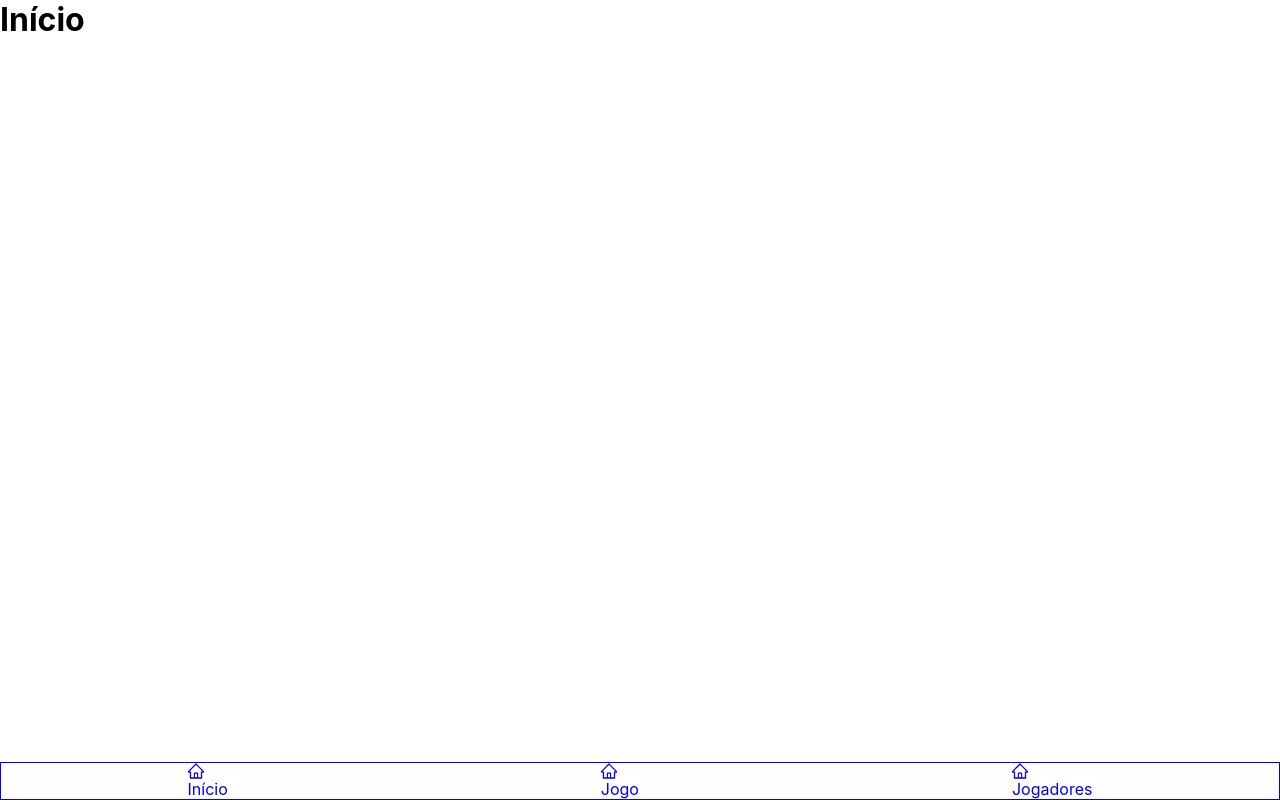
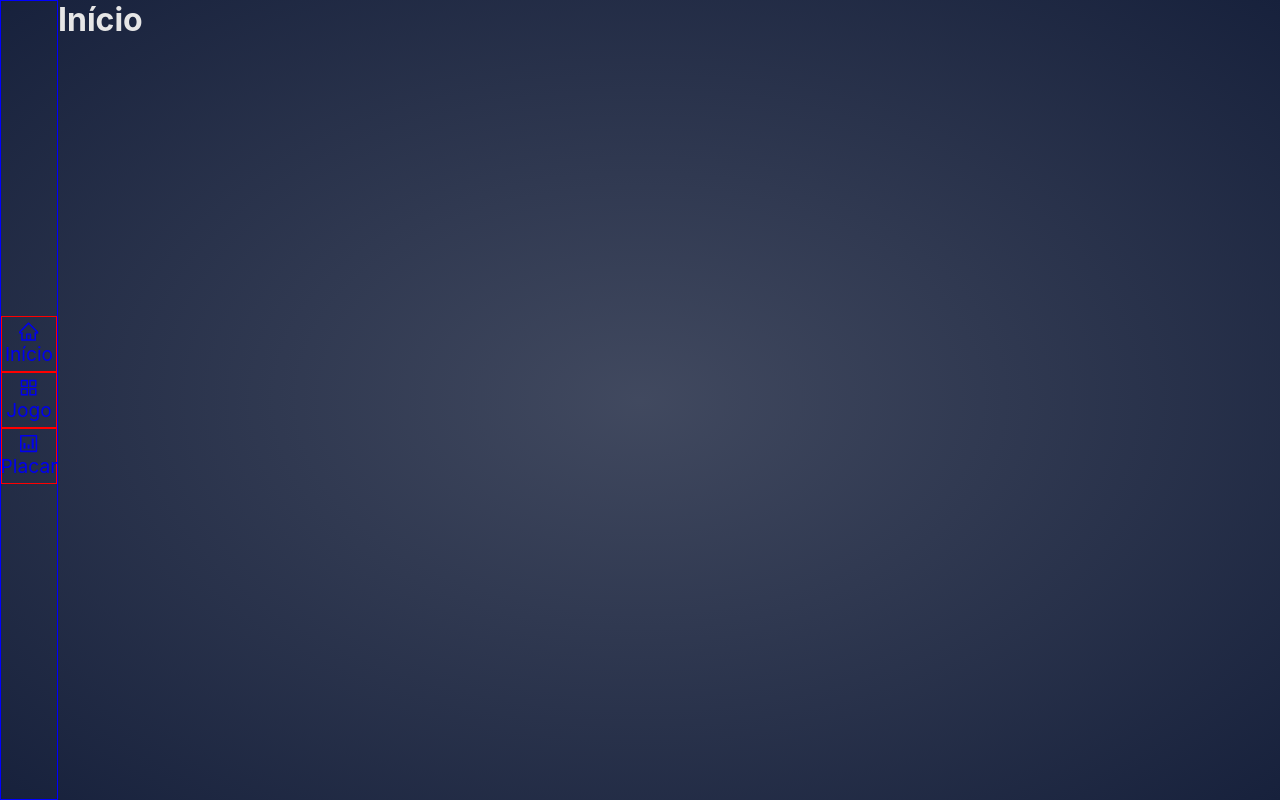
Before and after one commit to jposawa/showEnclave, a React (Vite) app: page / in a window 1280 px wide. Built offline with nearby package versions, Linux system fonts and the light colour scheme.

Commit message:
Iniciando design

```diff
--- a/src/App.css
+++ b/src/App.css
@@ -6,6 +6,8 @@
   left: 0;
   display: flex;
   flex-direction: column;
+  background: radial-gradient(rgba(23,33,60,0.82), rgba(23,33,60,1));
+  color: var(--corTextoPrincipal);
 }
 
 .corpoSite>main {
@@ -19,3 +21,19 @@
   width: 100%;
   order: 2;
 }
+
+@media screen and (min-width:1200px) {
+  .corpoSite {
+    flex-direction: row;
+  }
+
+  .corpoSite>main {
+    order: 2;
+  }
+
+  .corpoSite>nav {
+    width: auto;
+    height: 100%;
+    order: 1;
+  }
+}
--- a/src/components/Menu/index.jsx
+++ b/src/components/Menu/index.jsx
@@ -1,5 +1,5 @@
 import React from "react";
-import {HomeOutlined} from "@ant-design/icons";
+import {HomeOutlined, AppstoreOutlined, ProjectOutlined} from "@ant-design/icons";
 import {Link} from "react-router-dom";
 
 import styles from "./styles.module.css";
@@ -7,17 +7,19 @@ import styles from "./styles.module.css";
 export default function Menu() {
   return (
     <nav className={styles.menu}>
+      <Link to="/jogadores">
+        <ProjectOutlined style={{transform: "rotate(180deg)"}} />
+        <p>Placar</p>
+      </Link>
+
       <Link to="/inicio">
         <HomeOutlined />
-        Início
+        <p>Início</p>
       </Link>
+
       <Link to="/jogo">
-        <HomeOutlined />
-        Jogo
-      </Link>
-      <Link to="/jogadores">
-        <HomeOutlined />
-        Jogadores
+        <AppstoreOutlined />
+        <p>Jogo</p>
       </Link>
     </nav>
   )
--- a/src/components/Menu/styles.module.css
+++ b/src/components/Menu/styles.module.css
@@ -5,7 +5,27 @@
 }
 
 .menu>a{
+  --tamanhoItem: 3.5rem;
+
+  width: var(--tamanhoItem);
+  height: var(--tamanhoItem);
+  font-size: 1.2rem;
   text-decoration: none;
   display: flex;
   flex-direction: column;
+  justify-content: center;
+  align-items: center;
+  border: 1px solid red;
 }
+
+
+@media screen and (min-width:1200px) {
+  .menu {
+    flex-direction: column;
+    justify-content: center;
+  }
+
+  .menu>a:first-child {
+    order: 3;
+  }
+}
--- a/src/temas.css
+++ b/src/temas.css
@@ -14,4 +14,7 @@
   --corComplementarMaisEscura: rgb(148,101,0);
   --corComplementarClara: rgb(255,178,17);
   --corComplementarMaisClara: rgb(255,196,70);
+
+  --corFundoPrincipal: rgb(23,33,45);
+  --corTextoPrincipal: rgb(230,230,230);
 }
```
